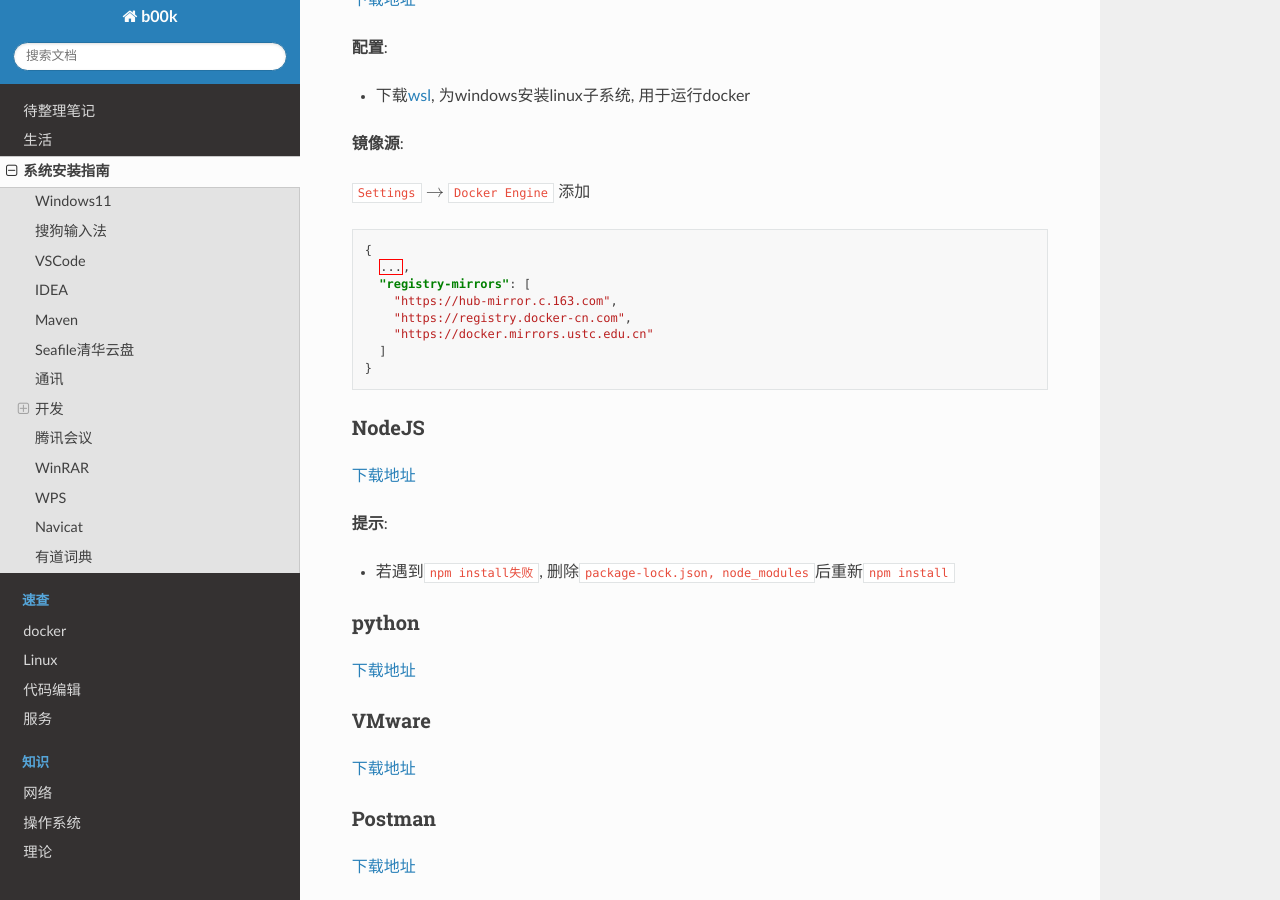
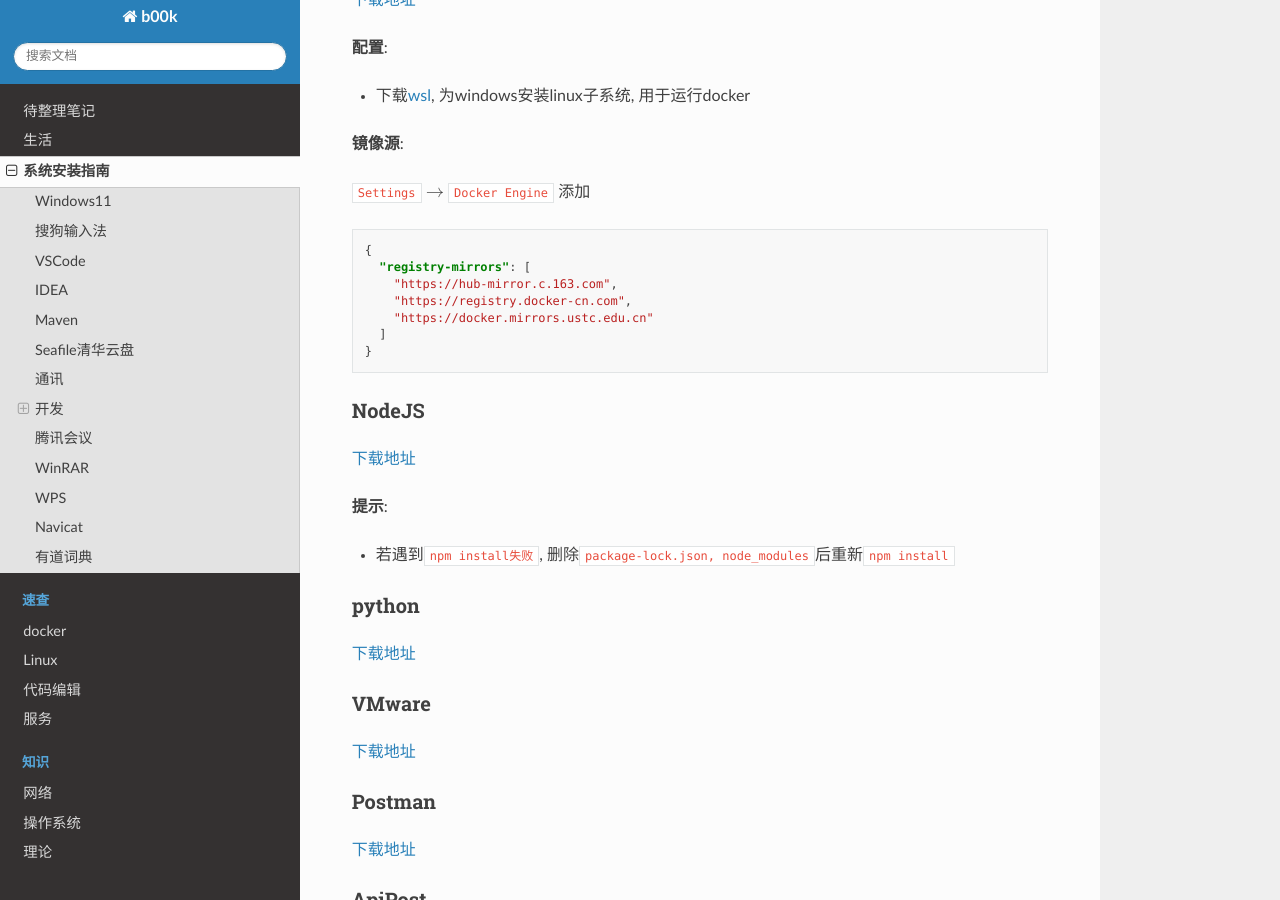
Before and after one commit to p3rs1st/b00k, a Sphinx documentation site: the page built from docs/source/system-install.rst, in a window 1280 px wide and 900 px high, scrolled down 5242 px. Built offline with Sphinx 7.4.7 and the Read the Docs theme 2.0.0, drawn with Linux system fonts in a browser that asks for light colours.

Commit message:
Fix system-install.rst grammar

```diff
--- a/docs/source/system-install.rst
+++ b/docs/source/system-install.rst
@@ -260,7 +260,6 @@
 .. code:: json
 
    {
-     ...,
      "registry-mirrors": [
        "https://hub-mirror.c.163.com",
        "https://registry.docker-cn.com",
@@ -321,7 +320,7 @@
    默认路径为\ ``C:\Program Files\NIVIDIA GPU Computing Toolkit\CUDA``
 6. 环境变量中添加以下, 以下为默认路径参考
 
-.. code:: txt
+.. code:: text
 
    C:\Program Files\NIVIDIA GPU Computing Toolkit\CUDA\v11.2\bin
    C:\Program Files\NIVIDIA GPU Computing Toolkit\CUDA\v11.2\include
```
